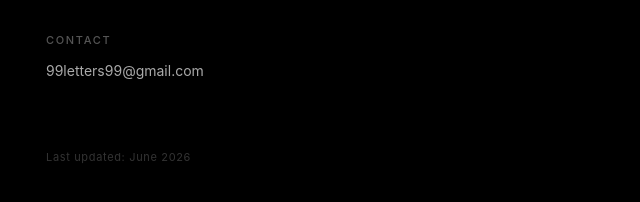
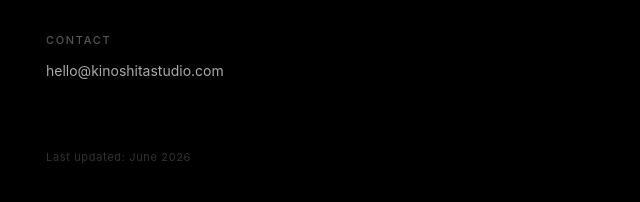
Before and after one commit to kinoshitastudio/enough, a browser extension: page privacy.html in a window 1280 px wide. Shown: the part 622-824 px from the top of the page, 314-954 px from the left. Drawn offline with Linux system fonts and the light colour scheme.

Commit message:
contact: update email to hello@kinoshitastudio.com

```diff
--- a/privacy.html
+++ b/privacy.html
@@ -83,7 +83,7 @@
 
     <section>
       <h2>Contact</h2>
-      <p>99letters99@gmail.com</p>
+      <p>hello@kinoshitastudio.com</p>
     </section>
 
     <p class="updated">Last updated: June 2026</p>
```
